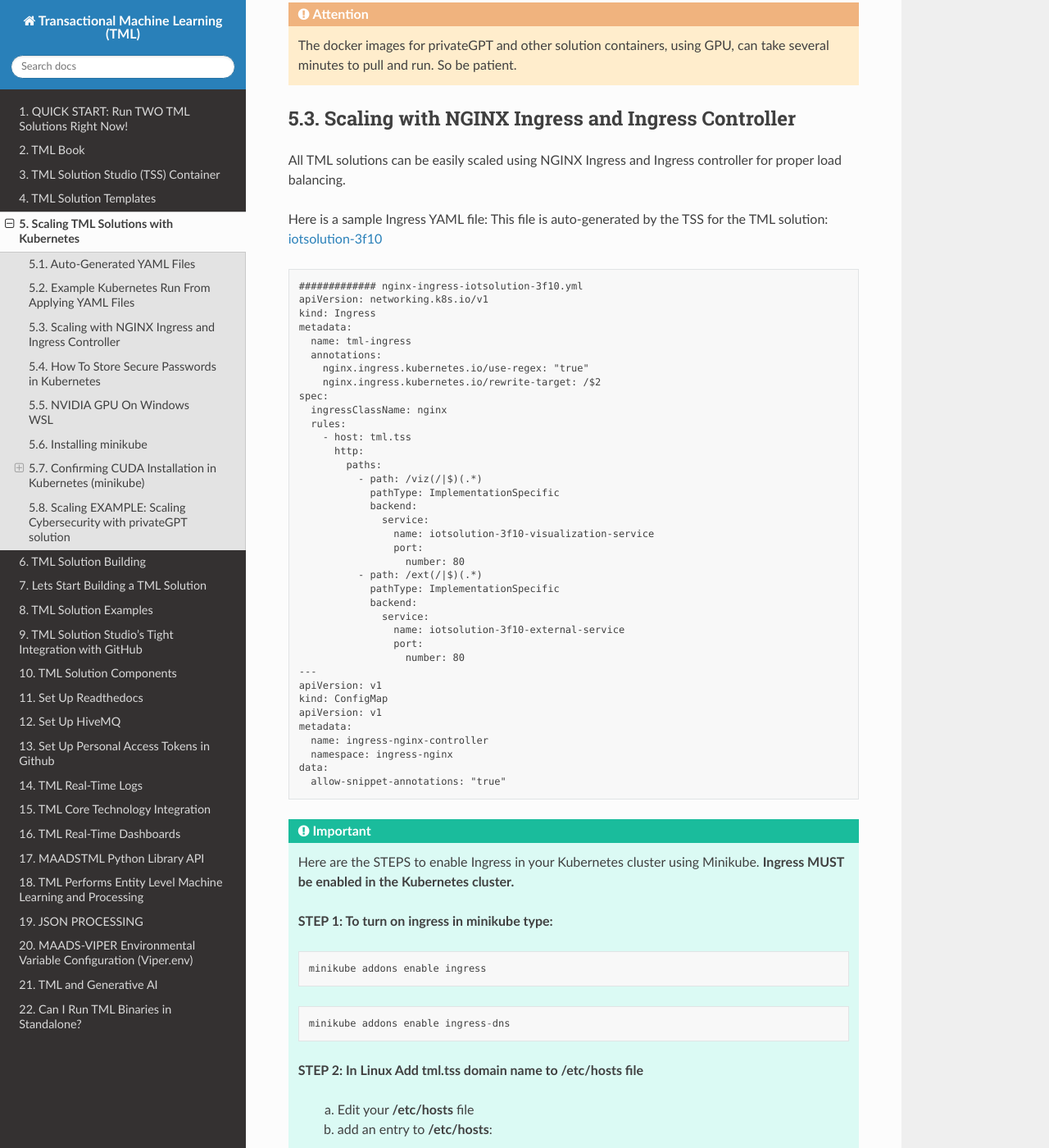
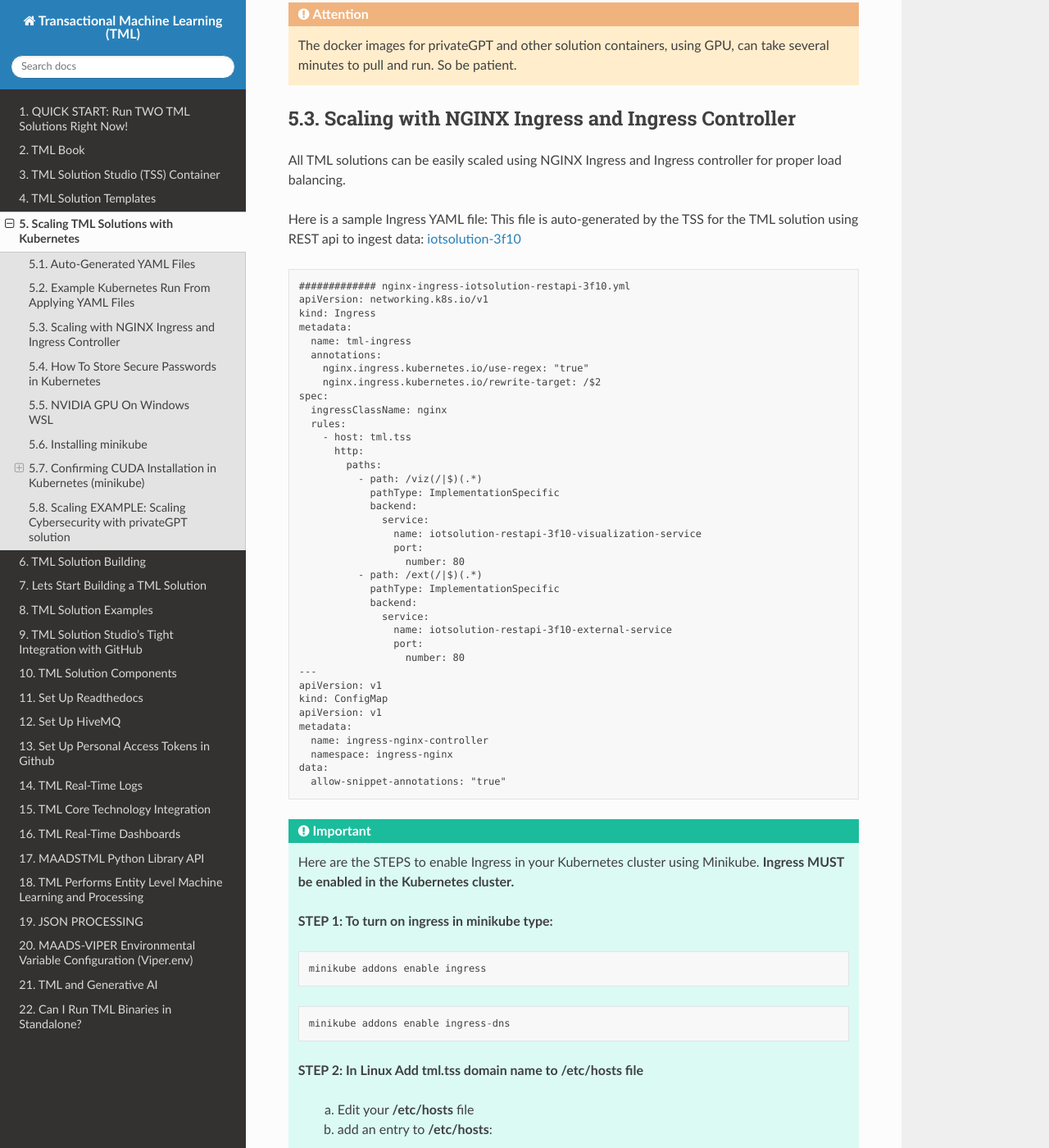
Before and after one commit to smaurice101/readthedocs, a Sphinx documentation site: the page built from docs/source/kube.rst, in a window 1280 px wide and 1400 px high, scrolled down 2695 px. Shown: the whole window at 82% size. Built offline with Sphinx 7.4.7 and the Read the Docs theme 3.1.0, drawn with Linux system fonts in a browser that asks for light colours; some of the changed text lies outside the part shown.

Commit message:
Update kube.rst

```diff
--- a/docs/source/kube.rst
+++ b/docs/source/kube.rst
@@ -111,11 +111,11 @@
 
 All TML solutions can be easily scaled using NGINX Ingress and Ingress controller for proper load balancing.
 
-Here is a sample Ingress YAML file: This file is auto-generated by the TSS for the TML solution: `iotsolution-3f10 <https://iotsolution-3f10.readthedocs.io/en/latest/kube.html#scaling-with-nginx-ingress-and-ingress-controller>`_
+Here is a sample Ingress YAML file: This file is auto-generated by the TSS for the TML solution using REST api to ingest data: `iotsolution-3f10 <https://iotsolution-restapi-3f10.readthedocs.io/en/latest/kube.html#nginx-ingress-iotsolution-restapi-3f10-yml>`_
 
 .. code-block::
 
-      ############# nginx-ingress-iotsolution-3f10.yml
+      ############# nginx-ingress-iotsolution-restapi-3f10.yml
       apiVersion: networking.k8s.io/v1
       kind: Ingress
       metadata:
@@ -133,14 +133,14 @@
                   pathType: ImplementationSpecific
                   backend:
                     service:
-                      name: iotsolution-3f10-visualization-service
+                      name: iotsolution-restapi-3f10-visualization-service
                       port:
                         number: 80
                 - path: /ext(/|$)(.*)
                   pathType: ImplementationSpecific
                   backend:
                     service:
-                      name: iotsolution-3f10-external-service
+                      name: iotsolution-restapi-3f10-external-service
                       port:
                         number: 80
       ---
@@ -199,14 +199,14 @@
 
       minikube tunnel
 
-   **STEP 4:  Apply nginx-ingress-iotsolution-3f10.yml to your kubernetes cluster.  First you need to save it locally then apply it:**
+   **STEP 4:  Apply nginx-ingress-iotsolution-restapi-3f10.yml to your kubernetes cluster.  First you need to save it locally then apply it:**
 
    .. code-block::
 
-      kubectl apply -f nginx-ingress-iotsolution-3f10.yml
+      kubectl apply -f nginx-ingress-iotsolution-restapi-3f10.yml
 
 
-In the above **nginx-ingress-iotsolution-3f10.yml** two NGINX paths are defined:
+In the above **nginx-ingress-iotsolution-restapi-3f10.yml** two NGINX paths are defined:
 
 .. attention::
    The **/ext** path is only available if you are ingesting real-time data using RESTful or gRPC protocols.**
@@ -220,13 +220,13 @@
    * - **Path**
      - **Description**
    * - /viz
-     - This path will be routed to the **iotsolution-3f10-visualization-service** listening on Port 80.
+     - This path will be routed to the **iotsolution-restapi-3f10-visualization-service** listening on Port 80.
 
        This service is mapped to the iotsolution deployment app - so all connections to the service will
 
        be properly load balanced by the Ingress service.  This service is for the visualization dashboard.
    * - /ext
-     - This path will be routed to the **iotsolution-3f10-external-service** listening on Port 80.
+     - This path will be routed to the **iotsolution-restapi-3f10-external-service** listening on Port 80.
 
        This service is mapped to the iotsolution deployment app - so all connections to the service will
 
```
